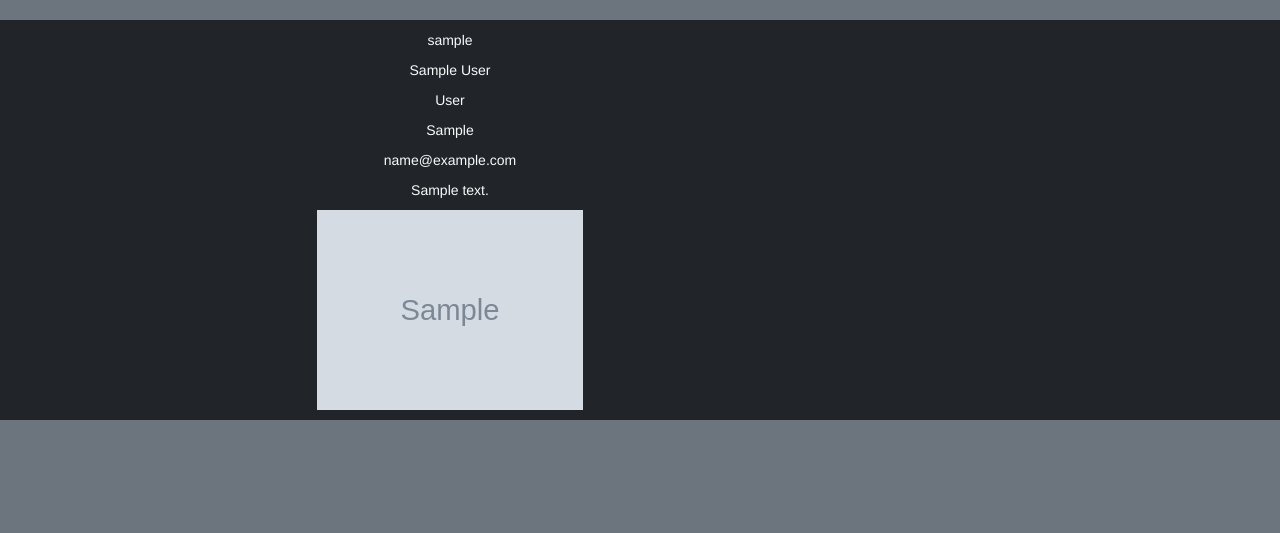
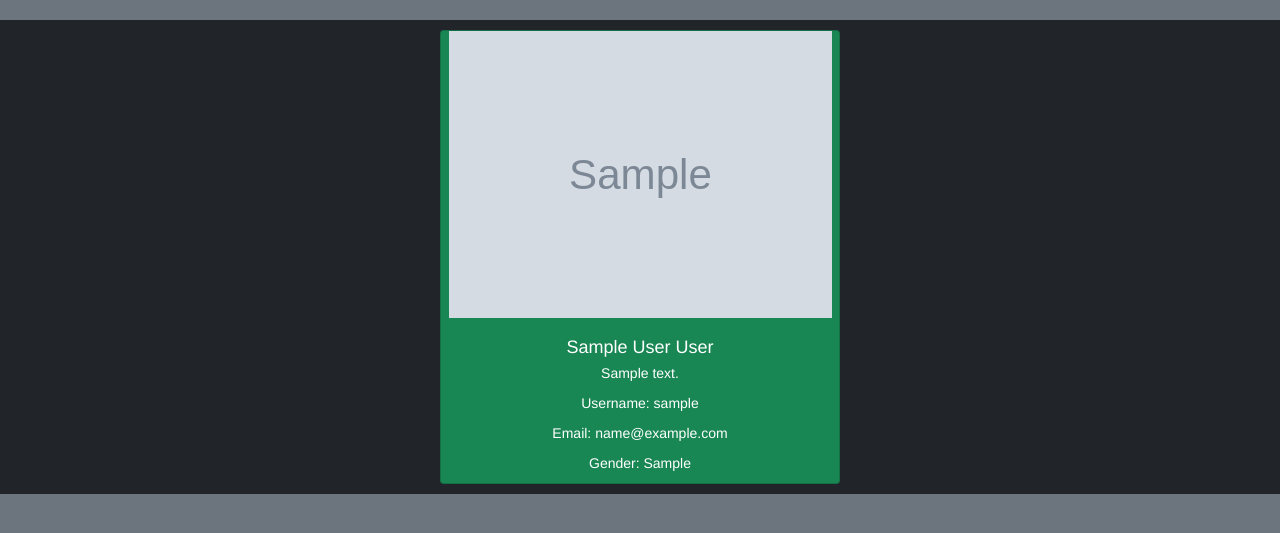
Before and after one commit to agnieszka142/LearingTogether, a Django app: template templates/authentication/otherprofile.html in a window 1280 px wide. Shown: the part 62-595 px from the top of the page. Run offline with Django 4.2, Linux system fonts and the light colour scheme; the template is opened without the code that fills it: values that come from a table or form of the project are taken from there, others are empty; a user stored in the database is signed in; tables that the repository leaves empty hold one stand-in row (values such as "Sample post"); grey boxes marked "Sample" are stand-in pictures; some libraries are stand-ins or nearby versions.

Commit message:
Cards for profile and courses

```diff
--- a/templates/authentication/otherprofile.html
+++ b/templates/authentication/otherprofile.html
@@ -5,20 +5,21 @@
 {% if request.user.is_authenticated%}
 <div class="container">
     <div class="row">
-        <div class="col-md-8" >
-            <p class="text-light"> {{user_information.username}} </p>
-            <p class="text-light"> {{user_information.name}} </p>
-            <p class="text-light"> {{user_information.surname}} </p>
-            <p class="text-light"> {{user_information.gender}} </p>
-            <p class="text-light"> {{user_information.email}} </p>
-            <p class="text-light"> {{user_profile_information.description}} </p>
-            <img src="{{user_profile_information.picture.url}}" alt="Failed to display profile picture" height="200px" class="text-light">
+        <div class="col-md-12" >
+            <div class="row justify-content-center">
+                <div class="card text-white bg-success" style="width:400px">
+                    <img src="{{user_profile_information.picture.url}}" alt="Failed to display profile picture"  class="text-light" style="width:100%; height:auto; object-fit:cover;">                    <div class="card-body">
+                    <h4 class="card-title">{{user_information.name}} {{user_information.surname}}</h4>
+                    <p class="card-text">{{user_profile_information.description}}</p>
+                    <p class="card-text">Username: {{user_information.username}}</p>
+                    <p class="card-text">Email: {{user_information.email}} </p>
+                    <p class="card-text">Gender: {{user_information.gender}}</p>
+                    </div>
+                </div>
+            </div>
         </div>
 
-        <div class="col-md-4">
 
-
-        </div>
     </div>
 </div>
 {%  endif   %}
```
Also changed, not shown: templates/authentication/detailedcourse.html (+17 -11 lines).
